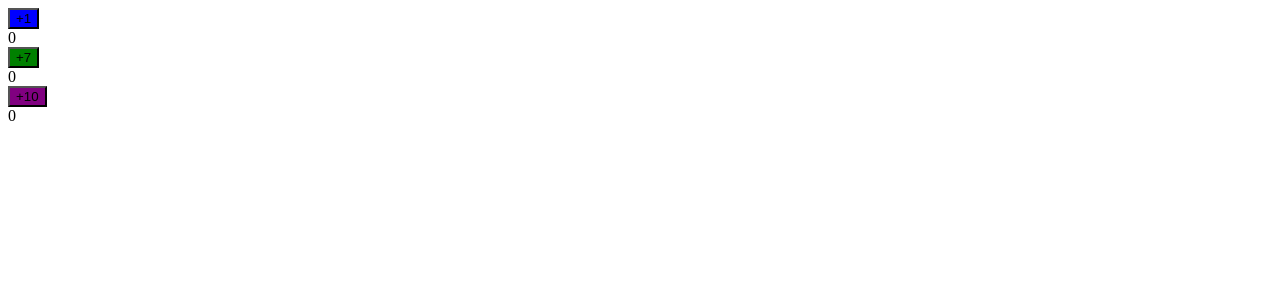
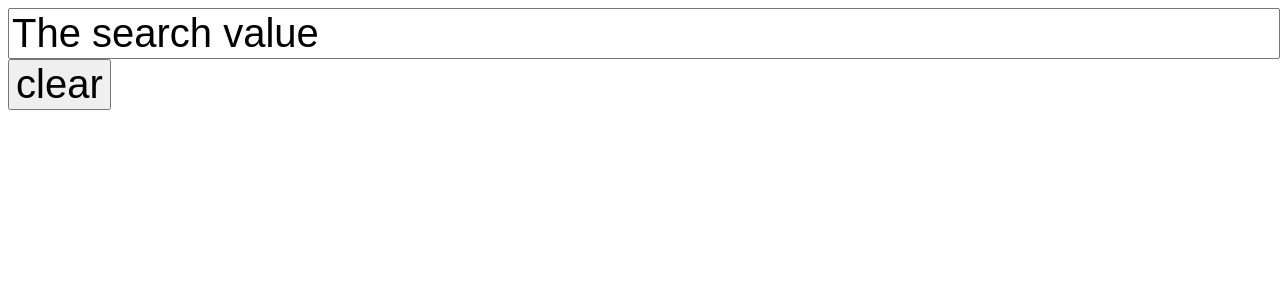
Before and after one commit to rafatalamsaifi/React-js-practice-repo, a React (Create React App) app in the folder my-app/: page / in a window 1280 px wide. Shown: the top 300 px of the page. Built offline with nearby package versions, Linux system fonts and the light colour scheme.

Commit message:
added clear function

```diff
--- a/my-app/src/components/App.js
+++ b/my-app/src/components/App.js
@@ -1,12 +1,12 @@
 import React from "react"
-import CountButton from "./CountButton"
+// import CountButton from "./CountButton/CountButton"
+import SearchBar from "./SearchBar/SearchBar"
+
 
 const App = ()=>{
     return(
         <div>
-            <CountButton incrementBy = {1} buttonColor = {"blue"} />
-            <CountButton incrementBy = {7} buttonColor = {"green"} />
-            <CountButton incrementBy = {10} buttonColor = {"purple"} />
+           <SearchBar />
         </div>
     )
 }
--- /dev/null
+++ b/my-app/src/components/CountButton/CountButton.css
@@ -0,0 +1,3 @@
+ .count-display{
+    background-color: green;
+ }
--- a/my-app/src/components/CountButton.js
+++ b/my-app/src/components/CountButton/CountButton.js
@@ -1,4 +1,5 @@
 import React, {useState} from "react"
+import "./CountButton.css"
 
 const CountButton = (props)=>{
     const [currentCount, setCurrentCount] = useState(0)
@@ -13,7 +14,7 @@ return (
         <button style={buttonStyles} onClick={handleClick}>
             +{props.incrementBy}
             </button>
-        <div>{currentCount}</div>
+        <div className="count-display">{currentCount}</div>
     </div>
 
 )
--- /dev/null
+++ b/my-app/src/components/SearchBar/SearchBar.css
@@ -0,0 +1,5 @@
+.inputBlock{
+    /* display: block; */
+    width: 100%;
+    /* font-size: 20px; */
+}
--- /dev/null
+++ b/my-app/src/components/SearchBar/SearchBar.js
@@ -0,0 +1,23 @@
+import React, {useState} from 'react'
+import "./SearchBar.css"
+
+const SearchBar = ()=>{
+    const [searchValue, setSearchValue] = useState("The search value")
+    const handleInputChange = (event)=>{
+setSearchValue(event.target.value)
+    }
+    const handleClearClick = ()=>{
+        setSearchValue("")
+    }
+    const shouldDisplayButton = searchValue.length > 0
+    // console.log(shouldDisplayButton);
+
+    return(
+        <div>
+            <input className="inputBlock" type="text" value={searchValue} onChange={handleInputChange} />
+            {shouldDisplayButton && <button onClick={handleClearClick}>clear</button>}
+        </div>
+    )
+}
+
+export default SearchBar
--- a/my-app/src/index.js
+++ b/my-app/src/index.js
@@ -1,6 +1,7 @@
 import React from "react"
-import ReactDOM from "react-dom"
+import ReactDOM from "react-dom/client"
 import App from "./components/App"
+import "./style/global.css"
 
 const root = ReactDOM.createRoot(
   document.getElementById('root')
--- /dev/null
+++ b/my-app/src/style/global.css
@@ -0,0 +1,3 @@
+* {
+    font-size: 40px;
+}
```
